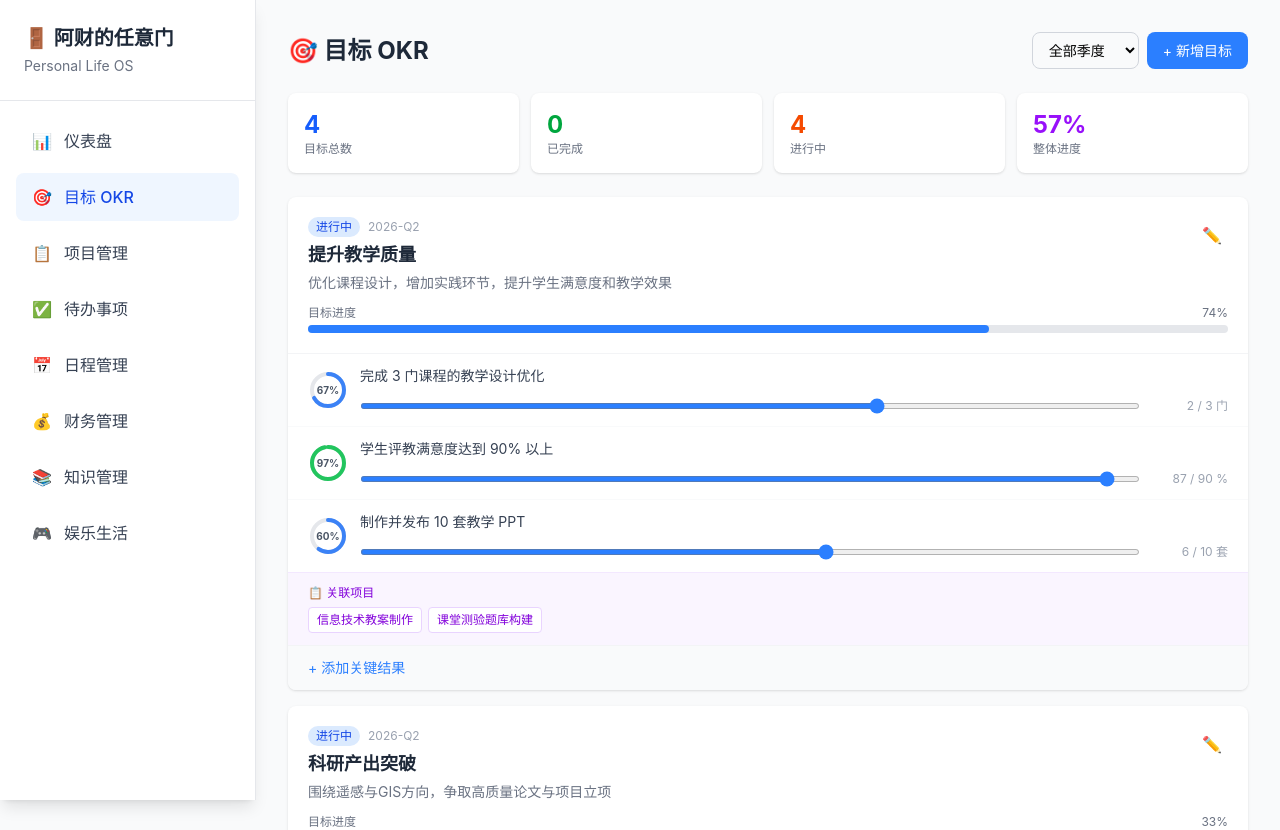
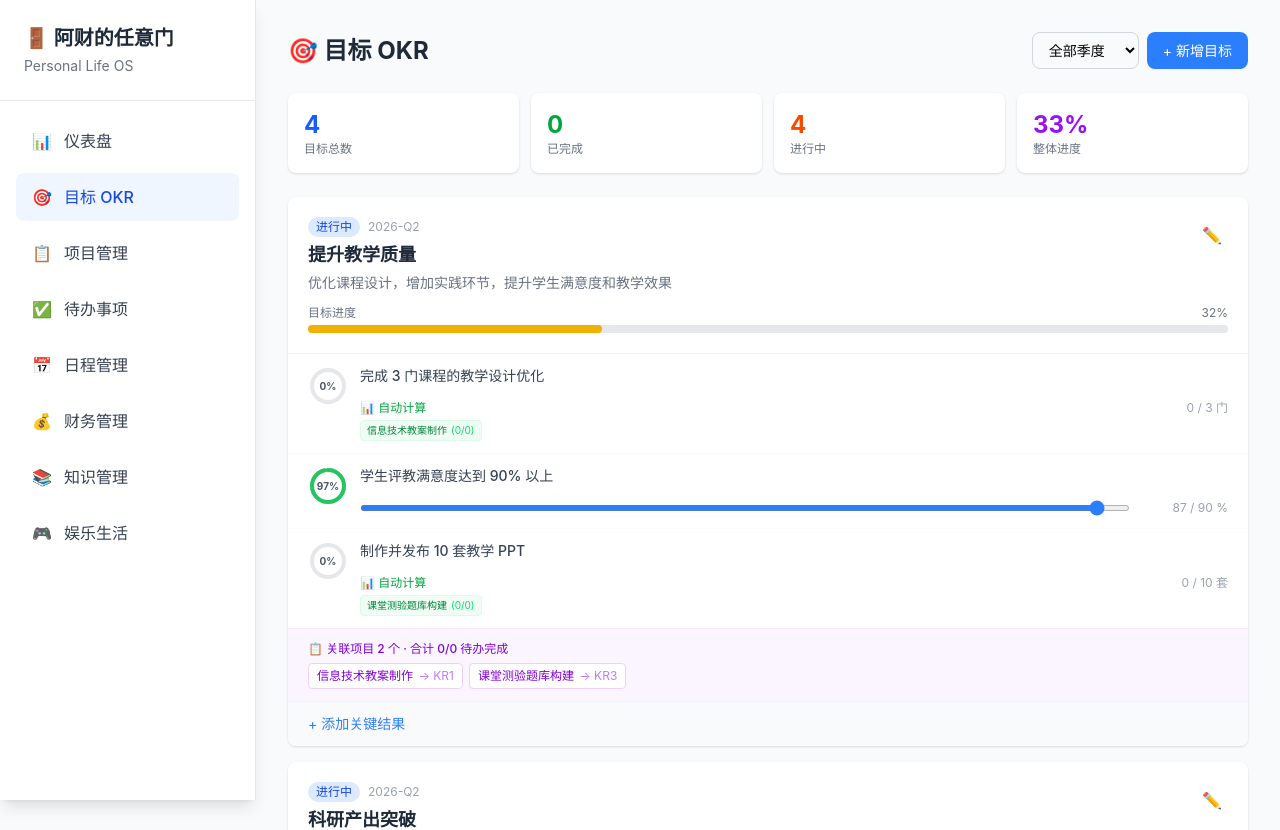
Before and after one commit to Devotion2015/life-os, a Vue app: page /life-os/okr in a window 1280 px wide. Shown: the top 830 px of the page. Built offline with nearby package versions, Linux system fonts and the light colour scheme.

Commit message:
feat: OKR的KR进度自动从关联项目待办计算

```diff
--- a/src/views/OKR.vue
+++ b/src/views/OKR.vue
@@ -1,6 +1,6 @@
 <template>
   <div>
-    <!-- 添加/编辑 Objective 弹窗 -->
+    <!-- ===== 添加/编辑 Objective 弹窗 ===== -->
     <div v-if="showObjModal" class="fixed inset-0 bg-black bg-opacity-50 flex items-center justify-center z-50 p-4">
       <div class="bg-white rounded-lg shadow-xl w-full max-w-md p-4 sm:p-6">
         <h3 class="text-lg font-bold mb-4">{{ editingObj.id ? '编辑目标' : '新增目标' }}</h3>
@@ -38,7 +38,7 @@
       </div>
     </div>
 
-    <!-- 添加/编辑 KR 弹窗 -->
+    <!-- ===== 添加/编辑 KR 弹窗 ===== -->
     <div v-if="showKRModal" class="fixed inset-0 bg-black bg-opacity-50 flex items-center justify-center z-50 p-4">
       <div class="bg-white rounded-lg shadow-xl w-full max-w-md p-4 sm:p-6">
         <h3 class="text-lg font-bold mb-4">{{ editingKR.id ? '编辑关键结果' : '新增关键结果' }}</h3>
@@ -49,10 +49,6 @@
           </div>
           <div class="grid grid-cols-3 gap-3">
             <div>
-              <label class="block text-sm font-medium text-gray-700 mb-1">当前值</label>
-              <input v-model.number="editingKR.current" type="number" class="w-full px-3 py-2 border border-gray-300 rounded-lg" />
-            </div>
-            <div>
               <label class="block text-sm font-medium text-gray-700 mb-1">目标值</label>
               <input v-model.number="editingKR.target" type="number" class="w-full px-3 py-2 border border-gray-300 rounded-lg" />
             </div>
@@ -60,6 +56,13 @@
               <label class="block text-sm font-medium text-gray-700 mb-1">单位</label>
               <input v-model="editingKR.unit" type="text" class="w-full px-3 py-2 border border-gray-300 rounded-lg" placeholder="如: %" />
             </div>
+            <div>
+              <label class="block text-sm font-medium text-gray-700 mb-1">起始值</label>
+              <input v-model.number="editingKR.current" type="number" class="w-full px-3 py-2 border border-gray-300 rounded-lg bg-gray-50" />
+            </div>
+          </div>
+          <div class="bg-amber-50 border border-amber-200 rounded-lg p-3 text-xs text-amber-700">
+            💡 编辑 <strong>起始值</strong>（当前值）仅在没有关联项目时生效。有关联项目时，进度由待办完成率自动计算。
           </div>
         </div>
         <div class="flex gap-3 mt-6 justify-end">
@@ -69,7 +72,7 @@
       </div>
     </div>
 
-    <!-- 标题 -->
+    <!-- ===== 标题 ===== -->
     <div class="flex flex-col sm:flex-row justify-between items-start sm:items-center mb-6 gap-3">
       <h2 class="text-xl sm:text-2xl font-bold text-gray-800">🎯 目标 OKR</h2>
       <div class="flex gap-2">
@@ -81,7 +84,7 @@
       </div>
     </div>
 
-    <!-- 统计卡片 -->
+    <!-- ===== 统计卡片 ===== -->
     <div class="grid grid-cols-2 sm:grid-cols-4 gap-3 mb-6">
       <div class="bg-white rounded-lg shadow p-4">
         <div class="text-2xl font-bold text-blue-600">{{ filteredOKRs.length }}</div>
@@ -101,7 +104,7 @@
       </div>
     </div>
 
-    <!-- OKR 列表 -->
+    <!-- ===== OKR 列表 ===== -->
     <div class="space-y-4">
       <div v-for="obj in filteredOKRs" :key="obj.id" class="bg-white rounded-lg shadow overflow-hidden">
         <!-- Objective 头部 -->
@@ -137,53 +140,77 @@
         <!-- Key Results 列表 -->
         <div class="divide-y divide-gray-50">
           <div v-for="kr in (obj.key_results || [])" :key="kr.id"
-            class="px-4 sm:px-5 py-3 flex items-center gap-3 group">
+            class="px-4 sm:px-5 py-3">
+
+            <div class="flex items-start gap-3">
               <!-- KR 进度圆环 -->
               <div class="flex-shrink-0 w-10 h-10 relative">
                 <svg class="w-10 h-10 transform -rotate-90">
                   <circle cx="20" cy="20" r="16" fill="none" stroke="#e5e7eb" stroke-width="4" />
                   <circle cx="20" cy="20" r="16" fill="none"
-                  :stroke="krProgressColor(krProgress(kr))"
+                    :stroke="krProgressColor(krProgressFor(obj.id, kr))"
                     stroke-width="4"
                     stroke-linecap="round"
                     :stroke-dasharray="100.5"
-                  :stroke-dashoffset="100.5 - krProgress(kr)"
+                    :stroke-dashoffset="100.5 - krProgressFor(obj.id, kr)"
                     class="transition-all duration-700" />
                 </svg>
                 <span class="absolute inset-0 flex items-center justify-center text-[10px] font-bold text-gray-600">
-                {{ Math.round(krProgress(kr)) }}%
+                  {{ Math.round(krProgressFor(obj.id, kr)) }}%
                 </span>
               </div>
 
               <!-- KR 内容 -->
               <div class="flex-1 min-w-0">
                 <div class="flex items-start justify-between gap-2">
-                <span class="text-sm text-gray-700">{{ kr.title }}</span>
-                <button @click="editKRForObj(obj, kr)" class="p-0.5 text-gray-300 hover:text-blue-500 opacity-0 group-hover:opacity-100 transition-all flex-shrink-0" title="编辑">✎</button>
+                  <span class="text-sm text-gray-700 font-medium">{{ kr.title }}</span>
+                  <button @click="editKRForObj(obj, kr)" class="p-0.5 text-gray-300 hover:text-blue-500 opacity-0 hover:opacity-100 transition-all flex-shrink-0 group/btn" title="编辑">✎</button>
                 </div>
-              <div class="flex items-center gap-2 mt-1">
+
+                <!-- 自动模式：有关联项目 -->
+                <div v-if="hasKRLinkedProjects(obj.id, kr.id)" class="mt-1.5">
+                  <div class="flex items-center justify-between mb-1">
+                    <span class="text-xs text-green-600 font-medium">📊 自动计算</span>
+                    <span class="text-xs text-gray-400">
+                      {{ krAutoValue(obj.id, kr) }} / {{ kr.target }} {{ kr.unit }}
+                    </span>
+                  </div>
+                  <!-- 贡献来源 -->
+                  <div class="flex flex-wrap gap-1">
+                    <span v-for="p in getKRProjects(obj.id, kr.id)" :key="p.id"
+                      class="text-[10px] bg-green-50 text-green-700 px-1.5 py-0.5 rounded border border-green-100 inline-flex items-center gap-1">
+                      {{ p.name }}
+                      <span class="text-green-400">({{ getKRTodoDone(obj.id, kr.id) }}/{{ getKRTodoTotal(obj.id, kr.id) }})</span>
+                    </span>
+                  </div>
+                </div>
+
+                <!-- 手动模式：无关联项目 → 滑块 -->
+                <div v-else class="flex items-center gap-2 mt-1.5">
                   <input v-model.number="kr.current" type="range"
                     :min="0" :max="kr.target"
                     class="flex-1 h-1.5 accent-blue-500 cursor-pointer"
                     @input="saveKRProgress(obj)" />
-                <span class="text-xs text-gray-400 flex-shrink-0 min-w-[80px] text-right">
+                  <span class="text-xs text-gray-400 flex-shrink-0 min-w-[90px] text-right">
                     {{ kr.current }} / {{ kr.target }} {{ kr.unit }}
                   </span>
                 </div>
               </div>
             </div>
           </div>
+        </div>
 
-        <!-- 关联项目 -->
+        <!-- 关联项目总览 -->
         <div v-if="getLinkedProjects(obj.id).length > 0" class="px-4 sm:px-5 py-3 bg-purple-50 border-t border-purple-100">
-          <div class="text-xs font-medium text-purple-700 mb-1.5">📋 关联项目</div>
+          <div class="text-xs font-medium text-purple-700 mb-1.5">
+            📋 关联项目 {{ getLinkedProjects(obj.id).length }} 个
+            · 合计 {{ getObjTodoDone(obj.id) }}/{{ getObjTodoTotal(obj.id) }} 待办完成
+          </div>
           <div class="flex flex-wrap gap-1.5">
             <span v-for="p in getLinkedProjects(obj.id)" :key="p.id"
               class="text-xs bg-white text-purple-700 px-2 py-1 rounded border border-purple-200">
               {{ p.name }}
-              <span v-if="getProjectTodoCount(p.id) > 0" class="text-purple-400 ml-1">
-                ({{ getProjectTodoDone(p.id) }}/{{ getProjectTodoCount(p.id) }})
-              </span>
+              <span class="text-purple-400 ml-0.5">→ KR{{ getProjectKRRefs(p.id, obj.id).join(',') }}</span>
             </span>
           </div>
         </div>
@@ -209,7 +236,7 @@
 <script setup>
 import { ref, computed, onMounted } from 'vue'
 
-// 状态
+// ===== 数据状态 =====
 const okrs = ref([])
 const allProjects = ref([])
 const allTodos = ref([])
@@ -220,17 +247,15 @@ const editingKR = ref({})
 const editingObjForKR = ref(null)
 const filterQuarter = ref('')
 
-// 可用季度
+// ===== 可用季度 =====
 const availableQuarters = computed(() => {
   const quarters = new Set()
   okrs.value.forEach(o => quarters.add(o.quarter))
-  // 加上当前季度
   const now = new Date()
   const y = now.getFullYear()
   const m = now.getMonth()
   const currentQ = `${y}-Q${Math.floor(m / 3) + 1}`
   quarters.add(currentQ)
-  // 加下季度
   const nextQ = Math.floor(m / 3) + 2
   if (nextQ > 4) {
     quarters.add(`${y + 1}-Q1`)
@@ -240,9 +265,9 @@ const availableQuarters = computed(() => {
   return Array.from(quarters).sort().reverse()
 })
 
-// 加载数据
+// ===== 数据加载 =====
 onMounted(async () => {
-  // OKR 数据：优先 localStorage
+  // OKR：优先 localStorage
   const savedOKR = localStorage.getItem('life-os-okrs')
   if (savedOKR) {
     okrs.value = JSON.parse(savedOKR)
@@ -250,7 +275,8 @@ onMounted(async () => {
     try { const res = await fetch('/life-os/data/okr.json'); if (res.ok) okrs.value = await res.json() }
     catch (e) {}
   }
-  // 项目数据：优先 localStorage（用户最新数据）
+
+  // 项目：优先 localStorage
   const savedProj = localStorage.getItem('life-os-projects')
   if (savedProj) {
     allProjects.value = JSON.parse(savedProj)
@@ -258,12 +284,107 @@ onMounted(async () => {
     try { const res = await fetch('/life-os/data/projects.json'); if (res.ok) allProjects.value = await res.json() }
     catch (e) {}
   }
-  // 待办数据
+
+  // 待办：优先 localStorage（与 Projects/Todos 共享）
+  const savedTodos = localStorage.getItem('life-os-todos')
+  if (savedTodos) {
+    allTodos.value = JSON.parse(savedTodos)
+  } else {
     try { const res = await fetch('/life-os/data/todos.json'); if (res.ok) allTodos.value = await res.json() }
     catch (e) {}
+  }
 })
 
-// 筛选
+// ===== KR-PROJECT-TODO 三角计算 =====
+
+// 获取指定 KR 关联的所有项目
+function getKRProjects(objId, krId) {
+  return allProjects.value.filter(p =>
+    (p.kr_refs || []).includes(`${objId}-${krId}`)
+  )
+}
+
+// 获取指定 KR 关联的所有待办
+function getKRTodos(objId, krId) {
+  const projs = getKRProjects(objId, krId)
+  const pids = new Set(projs.map(p => p.id))
+  return allTodos.value.filter(t => pids.has(t.project_id))
+}
+
+// 指定 KR 是否有任何关联项目（检测 kr_refs）
+function hasKRLinkedProjects(objId, krId) {
+  return getKRProjects(objId, krId).length > 0
+}
+
+// 指定 KR 关联待办完成数
+function getKRTodoDone(objId, krId) {
+  return getKRTodos(objId, krId).filter(t => t.status === 'completed').length
+}
+
+// 指定 KR 关联待办总数
+function getKRTodoTotal(objId, krId) {
+  return getKRTodos(objId, krId).length
+}
+
+// KR 自动计算进度百分比（来自关联项目待办）
+function krAutoProgress(objId, krId) {
+  const todos = getKRTodos(objId, krId)
+  if (todos.length === 0) return 0
+  return Math.round((todos.filter(t => t.status === 'completed').length / todos.length) * 100)
+}
+
+// KR 自动计算的当前值
+function krAutoValue(objId, kr) {
+  return Math.round(kr.target * krAutoProgress(objId, kr.id) / 100)
+}
+
+// KR 进度：自动模式用关联待办计算，手动模式用 kr.current
+function krProgressFor(objId, kr) {
+  if (hasKRLinkedProjects(objId, kr.id)) {
+    return krAutoProgress(objId, kr.id)
+  }
+  // 手动模式：kr.current / kr.target
+  if (!kr.target || kr.target === 0) return 0
+  return Math.min(100, (kr.current / kr.target) * 100)
+}
+
+// Objective 进度（所有 KR 平均）
+function objProgress(obj) {
+  const krs = obj.key_results || []
+  if (krs.length === 0) return obj.status === 'completed' ? 100 : 0
+  const sum = krs.reduce((s, kr) => s + krProgressFor(obj.id, kr), 0)
+  return Math.round(sum / krs.length)
+}
+
+// ===== 关联项目总览 =====
+
+function getLinkedProjects(objId) {
+  return allProjects.value.filter(p => (p.okr_ids || []).includes(objId))
+}
+
+// 一个项目在这个 Objective 下关联了哪些 KR
+function getProjectKRRefs(pid, objId) {
+  const proj = allProjects.value.find(p => p.id === pid)
+  if (!proj) return []
+  return (proj.kr_refs || [])
+    .filter(ref => ref.startsWith(`${objId}-`))
+    .map(ref => ref.split('-')[1])
+}
+
+// Objective 级别：所有关联项目中的待办汇总
+function getObjTodoDone(objId) {
+  const projs = getLinkedProjects(objId)
+  const pids = new Set(projs.map(p => p.id))
+  return allTodos.value.filter(t => pids.has(t.project_id) && t.status === 'completed').length
+}
+function getObjTodoTotal(objId) {
+  const projs = getLinkedProjects(objId)
+  const pids = new Set(projs.map(p => p.id))
+  return allTodos.value.filter(t => pids.has(t.project_id)).length
+}
+
+// ===== 筛选与统计 =====
+
 const filteredOKRs = computed(() => {
   if (!filterQuarter.value) return okrs.value
   return okrs.value.filter(o => o.quarter === filterQuarter.value)
@@ -278,21 +399,8 @@ const overallProgress = computed(() => {
   return Math.round(sum / okrs.value.length)
 })
 
-// KR 进度
-const krProgress = (kr) => {
-  if (!kr.target || kr.target === 0) return 0
-  return Math.min(100, (kr.current / kr.target) * 100)
-}
+// ===== 样式辅助 =====
 
-// Objective 进度（KR 平均）
-const objProgress = (obj) => {
-  const krs = obj.key_results || []
-  if (krs.length === 0) return obj.status === 'completed' ? 100 : 0
-  const sum = krs.reduce((s, kr) => s + krProgress(kr), 0)
-  return Math.round(sum / krs.length)
-}
-
-// 样式辅助
 const statusClass = (s) => ({
   active: 'bg-blue-100 text-blue-700',
   completed: 'bg-green-100 text-green-700',
@@ -315,7 +423,8 @@ const krProgressColor = (p) => {
   return '#f87171'
 }
 
-// Object 操作
+// ===== Object 操作 =====
+
 const openAddObj = () => {
   editingObj.value = {
     id: null,
@@ -358,7 +467,8 @@ const deleteObj = (id) => {
   }
 }
 
-// KR 操作
+// ===== KR 操作 =====
+
 const openAddKR = (obj) => {
   editingObjForKR.value = obj
   editingKR.value = { id: null, title: '', current: 0, target: 100, unit: '%' }
@@ -382,15 +492,13 @@ const saveKR = () => {
   const idx = obj.key_results.findIndex(k => k.id === editingKR.value.id)
   if (idx !== -1) {
     obj.key_results[idx] = { ...editingKR.value }
-    // 同时更新 okrs
-    const objIdx = okrs.value.findIndex(o => o.id === obj.id)
-    if (objIdx !== -1) okrs.value[objIdx] = JSON.parse(JSON.stringify(obj))
   } else {
     const maxId = Math.max(...obj.key_results.map(k => k.id), 0)
     obj.key_results.push({ ...editingKR.value, id: maxId + 1 })
+  }
+  // 同步到 okrs 数组
   const objIdx = okrs.value.findIndex(o => o.id === obj.id)
   if (objIdx !== -1) okrs.value[objIdx] = JSON.parse(JSON.stringify(obj))
-  }
   showKRModal.value = false
   persist()
 }
@@ -401,17 +509,7 @@ const saveKRProgress = (obj) => {
   persist()
 }
 
-// 获取关联到此 OKR 的项目
-function getLinkedProjects(okrId) {
-  return allProjects.value.filter(p => (p.okr_ids || []).includes(okrId))
-}
-function getProjectTodoCount(pid) {
-  return allTodos.value.filter(t => t.project_id === pid).length
-}
-function getProjectTodoDone(pid) {
-  return allTodos.value.filter(t => t.project_id === pid && t.status === 'completed').length
-}
-
+// ===== 持久化 =====
 const persist = () => {
   localStorage.setItem('life-os-okrs', JSON.stringify(okrs.value))
 }
```
Lines whose indentation alone changed are shown as unchanged.
